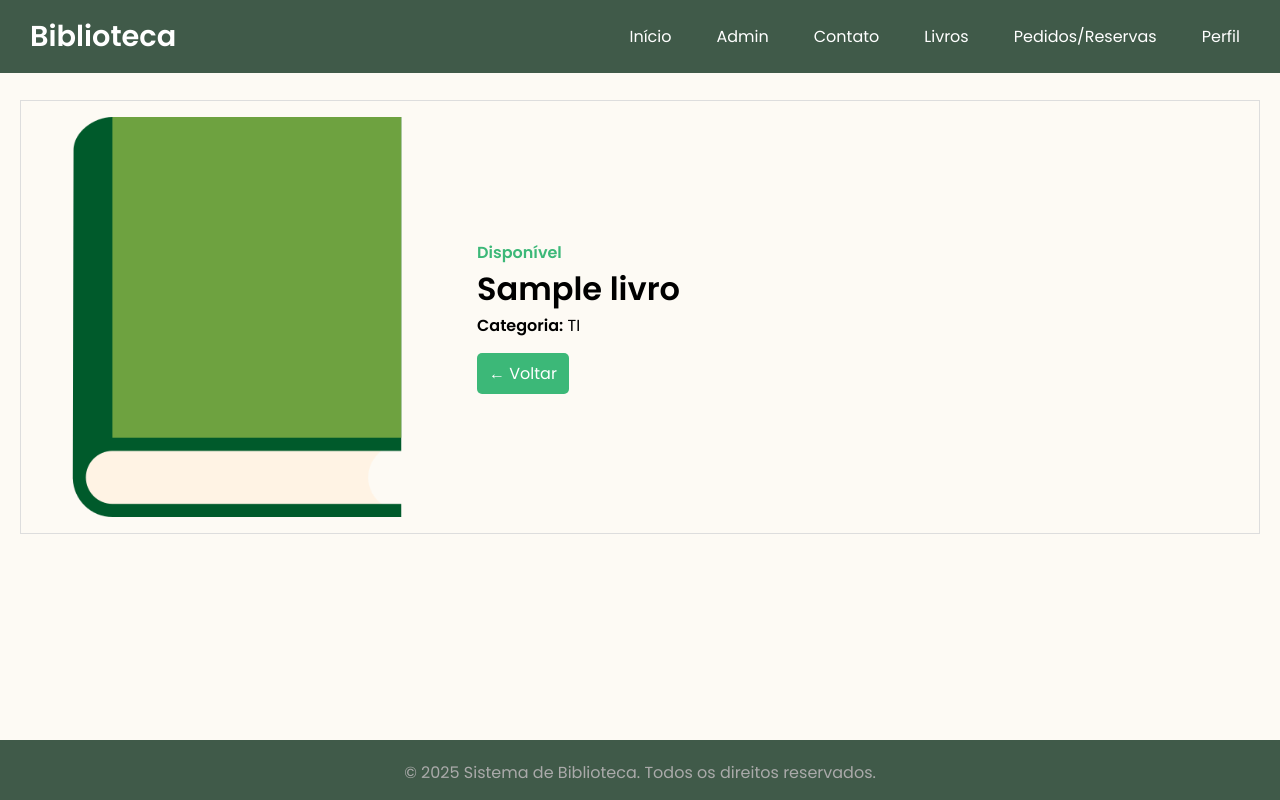
After one commit to TavaresItalo01/Sistema_Biblioteca, a Django app: page /livro/1/ in a window 1280 px wide. The commit adds this page. Run offline with Django 5.2, Linux system fonts and the light colour scheme; tables that the repository leaves empty hold one stand-in row (values such as "Sample post").

Commit message:
feat: criação de feature de detalhe de livro indisponível

```diff
--- /dev/null
+++ b/Sistema_Biblioteca/biblioteca/static/biblioteca/css/detalhesLivroStyle.css
@@ -0,0 +1,78 @@
+.detalhes-livro-container {
+    width: 100%;
+    height: auto;
+    display: flex;
+    align-items: center;
+    padding: 1rem;
+    border: 1px solid #ddd;
+}
+
+.detalhes-livro-body {
+    display: flex;
+    align-items: center;
+    flex-direction: row;
+    width: 100%;
+    gap: 40px;
+}
+
+.detalhes-livro-img {
+    width: 400px;
+}
+
+.detalhes-livro-img img {
+    width: 100%;
+    height: auto;
+    display: block;
+}
+
+.detalhes-livro-texto {
+    flex: 1;
+}
+
+.status-disponivel {
+    color: #3cb878;
+    font-weight: bold;
+}
+
+.status-indisponivel {
+    color: #e74c3c;
+    font-weight: bold;
+}
+
+.btn-voltar {
+    display: inline-block;
+    margin-top: 15px;
+    padding: 8px 12px;
+    background-color: #3cb878;
+    color: white;
+    text-decoration: none;
+    border-radius: 5px;
+}
+
+/* Apenas para detalhe de livro indisponível */
+.lista-espera{
+    display: flex;
+    cursor: pointer;
+    text-align: center;
+    justify-content: center;
+    border-radius: 50px;
+    background-color: #ffd458;
+    margin-top: 20px;
+    margin-bottom: 20px;
+    font-weight: 600;
+    width: 35%;
+    padding: 1rem;
+}
+
+@media (max-width: 768px) {
+    .detalhes-livro-body {
+        flex-direction: column;
+        align-items: center;
+        text-align: center;
+    }
+
+    .detalhes-livro-img {
+        flex: none;
+        width: 150px;
+    }
+}
--- a/Sistema_Biblioteca/biblioteca/templates/biblioteca/base.html
+++ b/Sistema_Biblioteca/biblioteca/templates/biblioteca/base.html
@@ -13,8 +13,8 @@
     <header class="navbar">
         <a href="/" class="navbar-logo">Biblioteca</a>
         <nav>
-            <a href="/">Inico</a>
-            <a href="#">Admin</a>
+            <a href="/">Início</a>
+            <a href="{% url 'admin:index' %}">Admin</a>
             <a href="#">Contato</a>
             <a href="{% url 'telaAreaInteresse' %}">Livros</a>
             <a href="#">Pedidos/Reservas</a>
--- /dev/null
+++ b/Sistema_Biblioteca/biblioteca/templates/biblioteca/detalhesLivro.html
@@ -0,0 +1,38 @@
+{% extends 'biblioteca/base.html' %}
+{% load static %}
+
+{% block title %}{{ livro.titulo }} - Biblioteca{% endblock %}
+
+{% block content %}
+<link rel="stylesheet" href="{% static 'biblioteca/css/detalhesLivroStyle.css' %}">
+
+<div class="detalhes-livro-container">
+    <div class="detalhes-livro-body">
+        <div class="detalhes-livro-img">
+            {% if livro.disponivel %}
+                <img src="{% static 'biblioteca/img/disponivel.png' %}" alt="Disponível" class="capa-detalhes-livro">
+            {% else %}
+                <img src="{% static 'biblioteca/img/indisponivel.png' %}" alt="Indisponível" class="capa-detalhes-livro">
+            {% endif %}
+        </div>
+
+        <div class="detalhes-livro-texto">
+            {% if livro.disponivel %}
+                <p class="status-disponivel">Disponível</p>
+            {% else %}
+                <p class="status-indisponivel">Indisponível</p>
+            {% endif %}
+            <h1>{{ livro.titulo }}</h1>
+            <p><strong>Categoria:</strong> {{ livro.get_categoria_display }}</p>
+            {% if livro.disponivel %}
+                <!-- Espaço para livro disponível -->
+            {% else %}
+                <p class="lista-espera">Increva-se na lista de espera</p>
+                <p>*Este livro está fora da estante neste momento, mas você pode entrar na lista de espera e ser um dos primeiros a pegá-lo quando estiver disponível novamente. <strong>Clique no botão acima para aguardar.</strong></p>
+            {% endif %}
+
+            <a href="javascript:history.back()" class="btn-voltar">← Voltar</a>
+        </div>
+    </div>
+</div>
+{% endblock %}
--- a/Sistema_Biblioteca/biblioteca/templates/biblioteca/telaLivros.html
+++ b/Sistema_Biblioteca/biblioteca/templates/biblioteca/telaLivros.html
@@ -15,8 +15,9 @@
 
         {% for livro in livros %}
             <div class="livro-card">
-                <div class="capa-livro">{{ livro.titulo }}</div>
-
+                <a href="{% url 'detalhesLivro' livro.id %}" class="link-livro">
+                    <div class="capa-livro">{{ livro.titulo }}</div>
+                </a>
                 {% if livro.disponivel %}
                     <span class="status-disponivel">Disponível</span>
                 {% else %}
--- a/Sistema_Biblioteca/biblioteca/urls.py
+++ b/Sistema_Biblioteca/biblioteca/urls.py
@@ -5,4 +5,5 @@ urlpatterns = [
     path('', views.telaInicial, name='telaInicial'),
     path('interesse/', views.area_interesse, name='telaAreaInteresse'),
     path('livros/<str:categoria>/', views.lista_livros, name='telaLivros'),
+    path('livro/<int:id>/', views.detalhes_livro, name='detalhesLivro'),
 ]
--- a/Sistema_Biblioteca/biblioteca/views.py
+++ b/Sistema_Biblioteca/biblioteca/views.py
@@ -1,5 +1,7 @@
 from django.shortcuts import render
 from .models import Livro
+from django.shortcuts import render, get_object_or_404
+
 
 def telaInicial(request):
     return render(request, "biblioteca/telaInicial.html")
@@ -17,3 +19,7 @@ def lista_livros(request, categoria):
         'categoria_nome': categoria_nome_formatado
     }
     return render(request, 'biblioteca/telaLivros.html', context)
+
+def detalhes_livro(request, id):
+    livro = get_object_or_404(Livro, id=id)
+    return render(request, 'biblioteca/detalhesLivro.html', {'livro': livro})
```
Also changed, not shown: Sistema_Biblioteca/biblioteca/static/biblioteca/img/disponivel.png (added), Sistema_Biblioteca/biblioteca/static/biblioteca/img/indisponivel.png (added).
